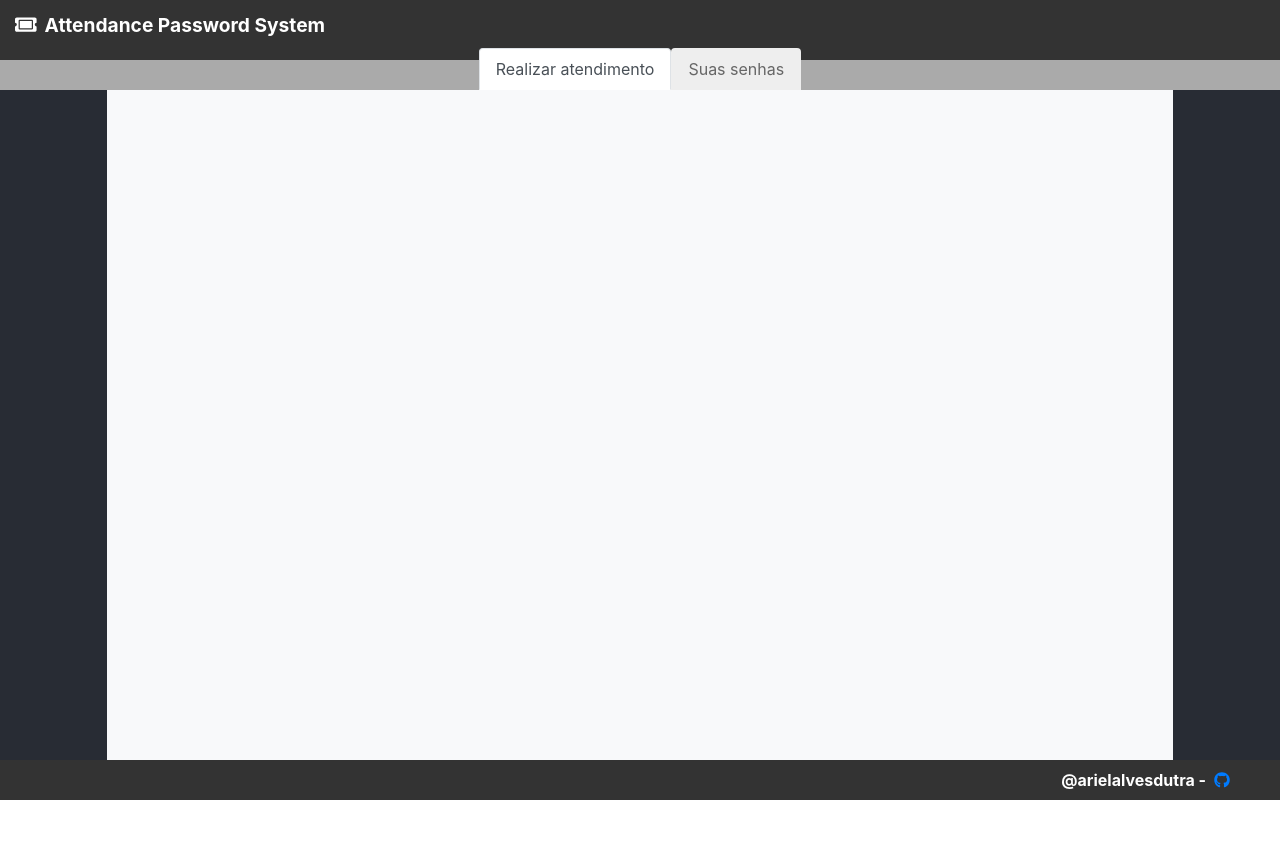
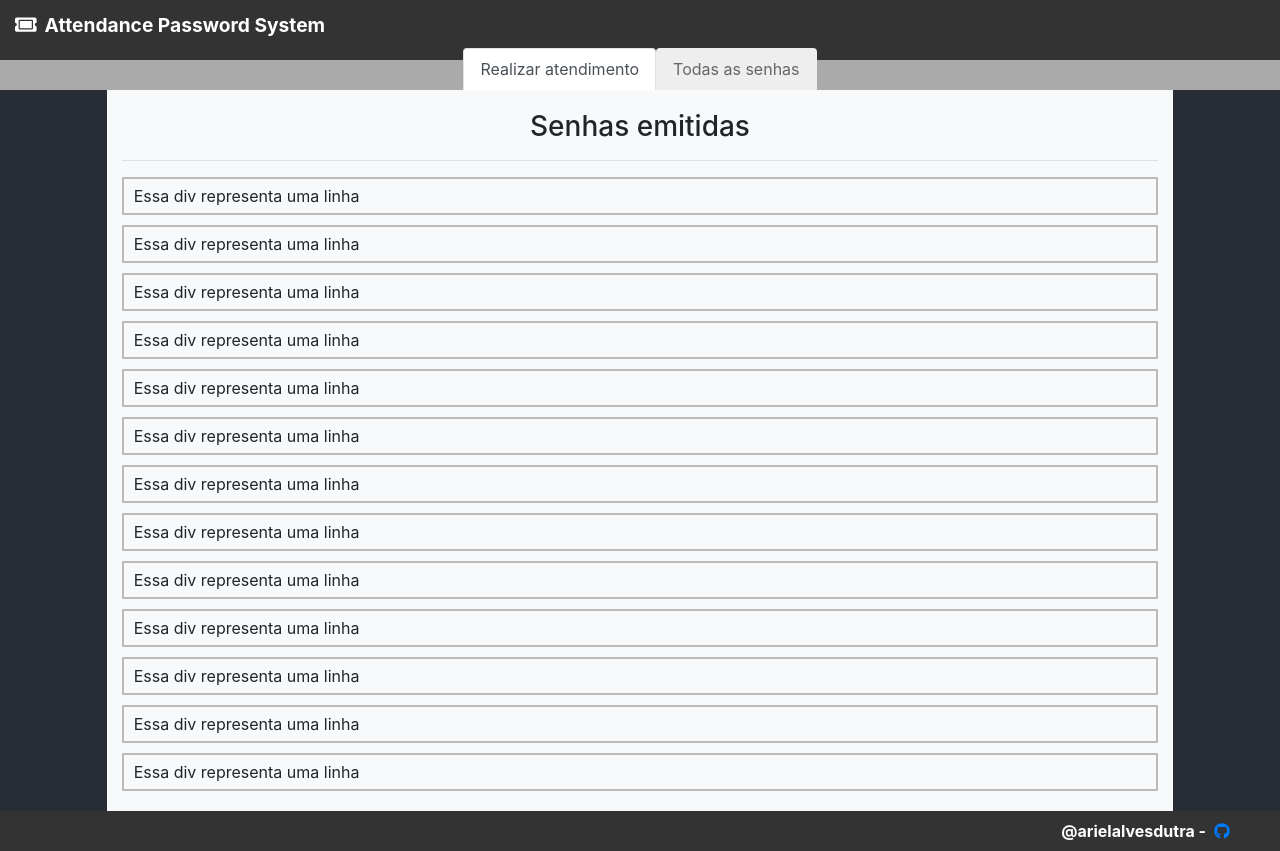
Before and after one commit to arielalvesdutra/attendance-password-system-frontend, a React (Create React App) app: page / in a window 1280 px wide. Before the commit the page ends 800 px from the top, so only its background shows below. Built offline with nearby package versions, Linux system fonts and the light colour scheme.

Commit message:
Adiciona componente que representa uma linha de uma senha de atendimento

```diff
--- a/src/App.js
+++ b/src/App.js
@@ -5,6 +5,8 @@ import Content from './Components/Templates/Content'
 import Footer from './Components/Templates/Footer'
 import Header from './Components/Templates/Header'
 import Nav from './Components/Templates/Nav'
+
+import KeyLine from './Components/KeyLine'
 
 class App extends Component {
   render() {
--- /dev/null
+++ b/src/Components/KeyLine.css
@@ -0,0 +1,8 @@
+.Key-Line {
+    border: 2px solid #bbb;
+    display: flex;
+
+    padding: 5px 10px;
+
+    margin-bottom: 10px;
+}
--- /dev/null
+++ b/src/Components/KeyLine.jsx
@@ -0,0 +1,8 @@
+import React from 'react'
+
+import './KeyLine.css'
+
+export default props =>
+    <div className="Key-Line">
+        Essa div representa uma linha
+    </div>
--- a/src/Components/Templates/Content.css
+++ b/src/Components/Templates/Content.css
@@ -6,5 +6,10 @@
 
     min-height: 300px;
 
+
     width: 100vw;
 }
+
+.Content-container {
+    padding: 20px 10px 10px 10px;
+}
--- a/src/Components/Templates/Content.jsx
+++ b/src/Components/Templates/Content.jsx
@@ -2,9 +2,28 @@ import React from 'react'
 
 import './Content.css'
 
+import KeyLine from '../KeyLine'
+
 export default props =>
     <div className="Content">
-        <div className="col-12 col-md-10 col-sm-8 bg-light">
+        <div className="Content-container col-12 col-md-10 col-sm-8 bg-light">
+
+        <h3>Senhas emitidas</h3>
+        <hr/>
+
+        <KeyLine />
+        <KeyLine />
+        <KeyLine />
+        <KeyLine />
+        <KeyLine />
+        <KeyLine />
+        <KeyLine />
+        <KeyLine />
+        <KeyLine />
+        <KeyLine />
+        <KeyLine />
+        <KeyLine />
+        <KeyLine />
 
         </div>
     </div>
--- a/src/Components/Templates/Nav.jsx
+++ b/src/Components/Templates/Nav.jsx
@@ -9,7 +9,7 @@ export default props =>
                 <a className="nav-link active" href="#">Realizar atendimento</a>
             </li>
             <li className="nav-item">
-                <a className="nav-link" href="#">Suas senhas</a>
+                <a className="nav-link" href="#">Todas as senhas</a>
             </li>
         </ul>
     </nav>
--- a/src/index.css
+++ b/src/index.css
@@ -11,7 +11,7 @@ body {
 }
 
 html, body, #root, .App {
-  height: 100%;
+  min-height: 100vh;
 }
 
 code {
```
